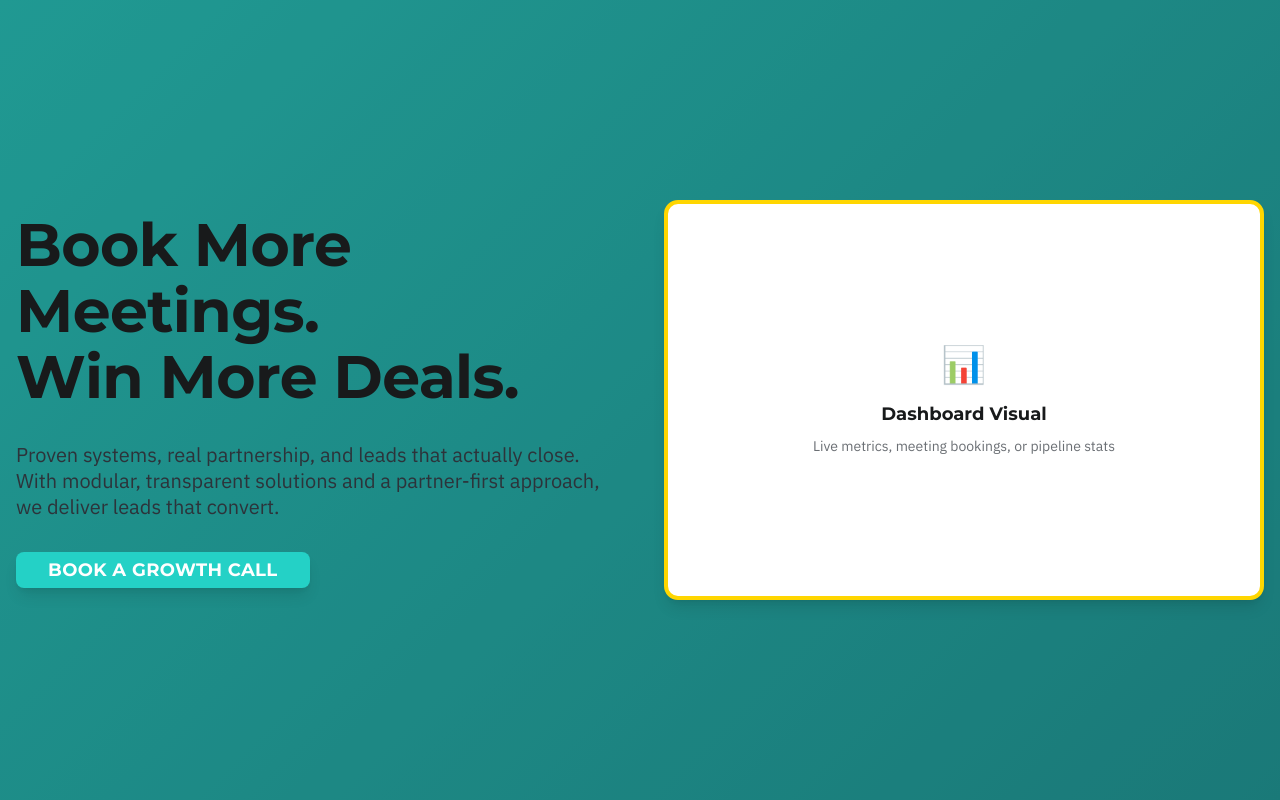
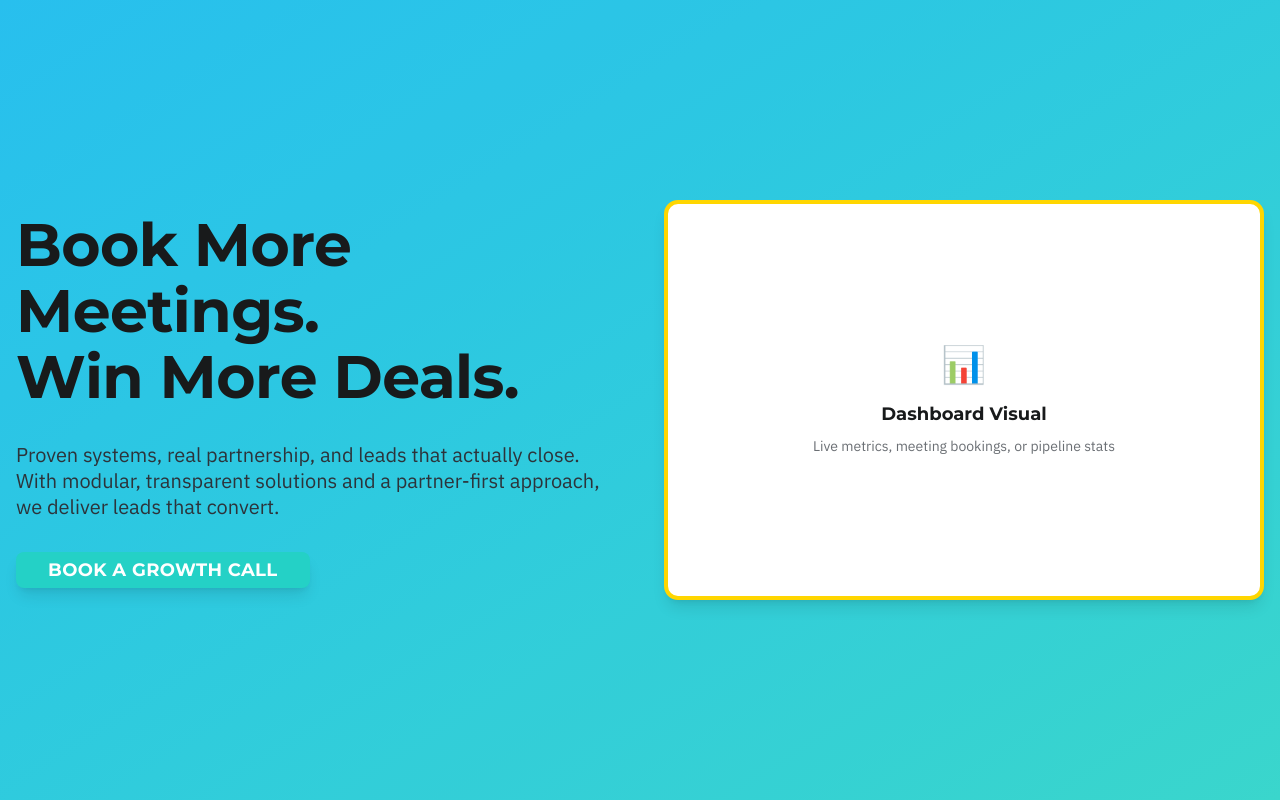
Before and after one commit to MikeG998/ds2, a Next.js app: page / in a window 1280 px wide. Shown: the top 800 px of the page. Built offline with nearby package versions, Linux system fonts and the light colour scheme.

Commit message:
feat: hero: use brand accent gradient (cyan to teal)

```diff
--- a/src/components/HeroSection.tsx
+++ b/src/components/HeroSection.tsx
@@ -7,14 +7,10 @@ interface HeroSectionProps {
 export function HeroSection({ children }: HeroSectionProps) {
   return (
     <div className="relative min-h-screen flex items-center justify-center overflow-hidden">
-      {/* Brand Gradient: Process Cyan to Electric Teal at 135° */}
-      <div className="absolute inset-0" style={{
-        background: 'linear-gradient(135deg, #24D1C6 0%, #1BA3A0 100%)',
-      }} />
-      {/* 30% Gunmetal overlay for contrast */}
-      <div className="absolute inset-0" style={{
-        background: 'rgba(24, 26, 27, 0.3)',
-      }} />
+      {/* Brand Gradient: Process Cyan to Electric Teal */}
+      <div className="absolute inset-0 bg-gradient-to-br from-[#10B8EC] to-[#24D1C6]" />
+      {/* Optional: Subtle white vignette overlay for depth */}
+      <div className="absolute inset-0 bg-white/10 pointer-events-none" />
       <section className="relative z-10 w-full">
         <div className="container mx-auto px-4 py-24 grid lg:grid-cols-2 gap-12 items-center">
           {/* Left: Headline & CTA */}
```
